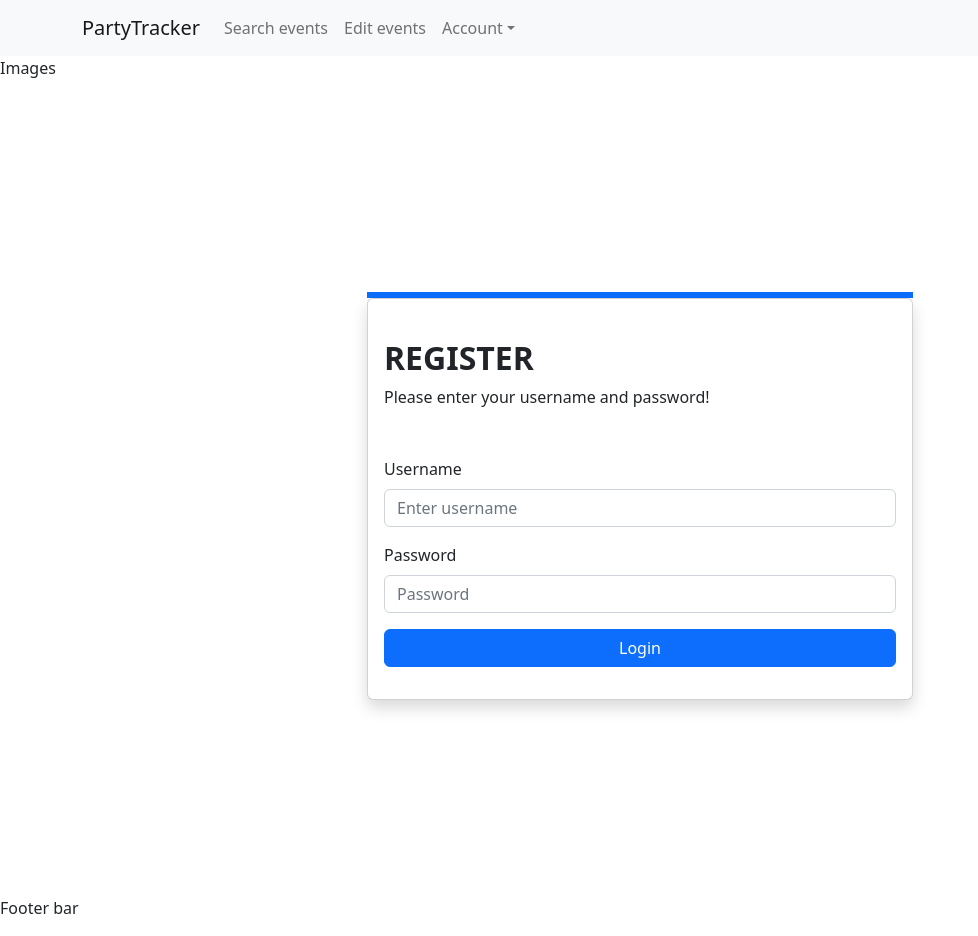
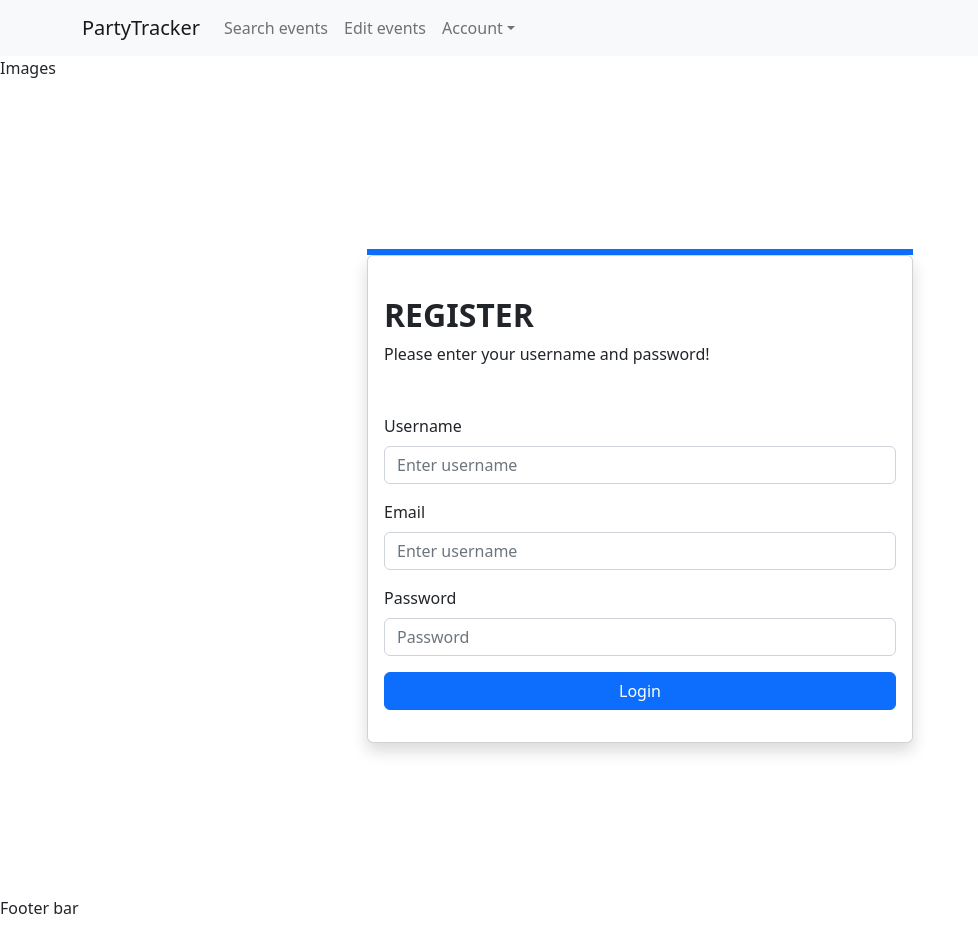
Before and after one commit to JamiHam/PartyTracker, a React (Create React App) app: page /register in a window 1280 px wide. Shown: the whole page, without its empty margins (0-978 px from the left). Built offline with nearby package versions, Linux system fonts and the light colour scheme.

Commit message:
login ja register tehty

```diff
--- a/src/components/Login.js
+++ b/src/components/Login.js
@@ -1,6 +1,59 @@
 import {Col, Button, Row, Container, Card, Form} from "react-bootstrap";
+import App from "../App";
+import axios from "axios";
 
 const Login = () => {
+
+    const handleSubmit = (event) => {
+        console.log("handle submit")
+        const form = event.currentTarget;
+        if (form.checkValidity() === false) {
+            event.preventDefault();
+            event.stopPropagation();
+        }
+
+        else {
+            event.preventDefault();
+            let logUsername = document.getElementById("loginUsername").value;
+            let logPass = document.getElementById("loginPassword").value;
+
+
+
+            const data = {
+                logUser: logUsername,
+                logPassword: logPass,
+            };
+
+            axios.post(`http://localhost:8081/api/login`, { data }, )
+                .then(res => {
+                    console.log(res);
+                    console.log("res data: "+res.data);
+
+                    if (res.status === 200) {
+
+                        if (res.data !== 'Wrongpass') {
+                            localStorage.removeItem("myToken");
+
+                            let tokenKey='myToken'
+                            localStorage.setItem(tokenKey,
+                                JSON.stringify(res.data));
+
+                            // eslint-disable-next-line no-restricted-globals
+                                location.replace("/")
+
+                        }
+
+                        else {
+                            console.log("tiedot olivat väärät kirjaudu uudelleen!")
+                        }
+
+                    }
+
+                })
+
+        }
+
+    }
 
 
     return (
@@ -16,12 +69,12 @@ const Login = () => {
                                     <h2 className="fw-bold mb-2 text-uppercase ">Login</h2>
                                     <p className=" mb-5">Please enter your login and password!</p>
                                     <div className="mb-3">
-                                        <Form>
-                                            <Form.Group className="mb-3" controlId="formBasicEmail">
+                                        <Form onSubmit={handleSubmit}>
+                                            <Form.Group className="mb-3" controlId="formBasicUsername">
                                                 <Form.Label className="text-center">
-                                                    Email address
+                                                    Username
                                                 </Form.Label>
-                                                <Form.Control type="email" placeholder="Enter email"/>
+                                                <Form.Control id="loginUsername" type="text" placeholder="Enter username"/>
                                             </Form.Group>
 
                                             <Form.Group
@@ -29,7 +82,7 @@ const Login = () => {
                                                 controlId="formBasicPassword"
                                             >
                                                 <Form.Label>Password</Form.Label>
-                                                <Form.Control type="password" placeholder="Password"/>
+                                                <Form.Control id="loginPassword" type="password" placeholder="Password"/>
                                             </Form.Group>
                                             <Form.Group
                                                 className="mb-3"
--- a/src/components/Register.js
+++ b/src/components/Register.js
@@ -14,6 +14,7 @@ const Register = () => {
             event.preventDefault();
             let regUsername = document.getElementById("regUsername").value;
             let regPass = document.getElementById("regPassword").value;
+            let regEmail = document.getElementById("regEmail").value;
 
 
             let today = new Date();
@@ -23,12 +24,18 @@ const Register = () => {
 
             const data = {
                 regUser: regUsername,
+                regEmail: regEmail,
                 regPassword: regPass,
-                regTime: dateTime
+                regTime: dateTime,
+                role: 'ROLE.BASIC'
             };
 
             axios.post(`http://localhost:8081/api/register`, { data }, )
                 .then(res => {
+                    if(res.status == 200) {
+                        // eslint-disable-next-line no-restricted-globals
+                        location.replace("/Login")
+                    }
                     console.log(res);
                     console.log(res.data);
                 })
@@ -53,19 +60,42 @@ const Register = () => {
                                     <p className=" mb-5">Please enter your username and password!</p>
                                     <div className="mb-3">
                                         <Form onSubmit={handleSubmit}>
-                                            <Form.Group className="mb-3" controlId="formBasicEmail">
+                                            <Form.Group className="mb-3" controlId="formBasicUsername">
                                                 <Form.Label className="text-center">
                                                     Username
                                                 </Form.Label>
-                                                <Form.Control id="regUsername" type="text" placeholder="Enter username"/>
+                                                <Form.Control
+                                                    required
+                                                    id="regUsername"
+                                                    type="text"
+                                                    placeholder="Enter username"
+                                                />
                                             </Form.Group>
+
+                                            <Form.Group className="mb-3" controlId="formBasicEmail">
+                                                <Form.Label className="text-center">
+                                                    Email
+                                                </Form.Label>
+                                                <Form.Control
+                                                    required
+                                                    id="regEmail"
+                                                    type="email"
+                                                    placeholder="Enter username"
+                                                />
+                                            </Form.Group>
+
 
                                             <Form.Group
                                                 className="mb-3"
                                                 controlId="formBasicPassword"
                                             >
                                                 <Form.Label>Password</Form.Label>
-                                                <Form.Control id="regPassword" type="password" placeholder="Password"/>
+                                                <Form.Control
+                                                    required
+                                                    id="regPassword"
+                                                    type="password"
+                                                    placeholder="Password"
+                                                />
                                             </Form.Group>
                                             <Form.Group
                                                 className="mb-3"
--- a/src/connection.js
+++ b/src/connection.js
@@ -3,6 +3,6 @@ module.exports = {
         host: "10.114.34.5",
         user: "jerkku",
         password: "jerkku124",
-        database: "partytrackerTESTS"
+        database: "partyevents"
     }
 }
```
Also changed, not shown: src/server.js (+15 -6 lines).
